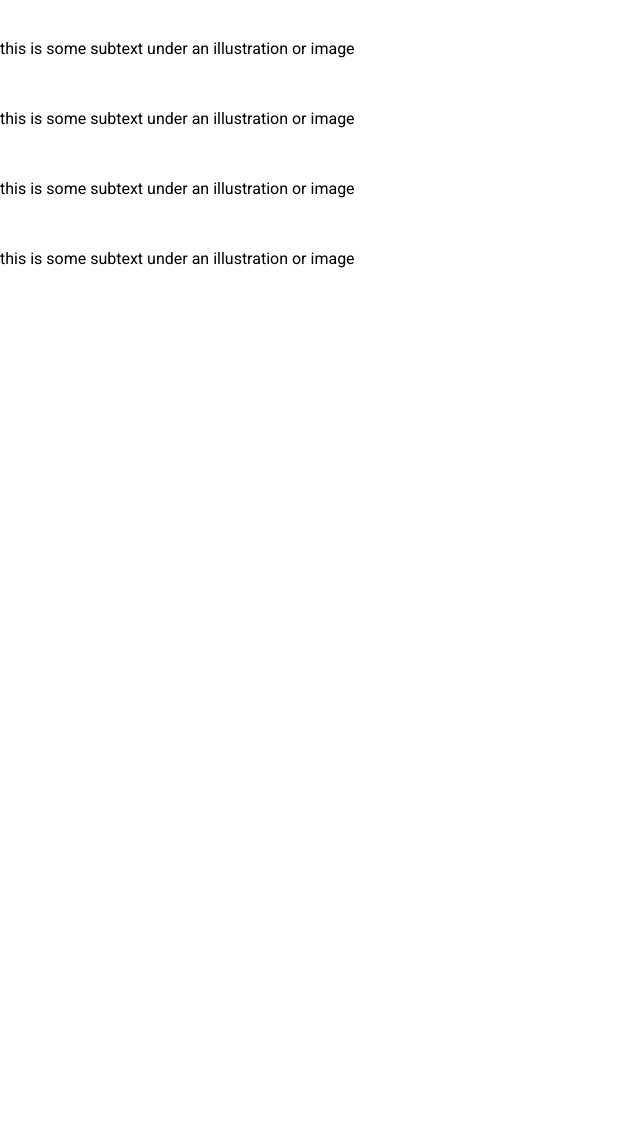
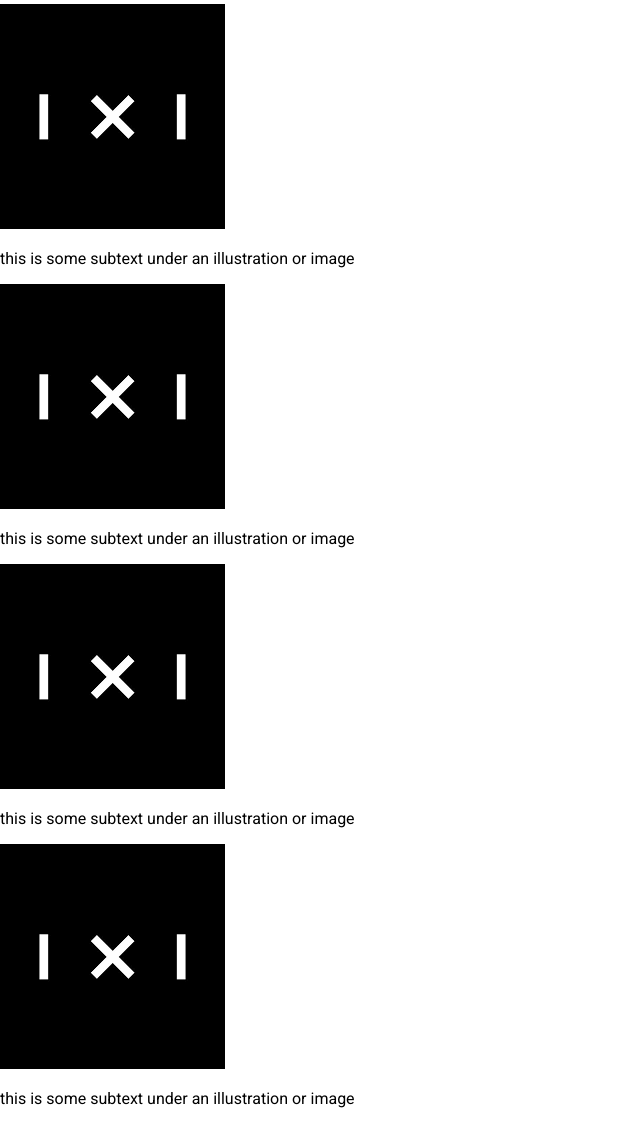
Before and after one commit to LucasGrillos/landing-page, a plain HTML site: page index.html in a window 1280 px wide. Shown: the part 534-1658 px from the top of the page, without its empty margins (0-640 px from the left). Before the commit the page ends 818 px from the top, so only its background shows below. Drawn offline with Linux system fonts and the light colour scheme.

Commit message:
Add 1x1 images to img-row

```diff
--- a/index.html
+++ b/index.html
@@ -46,28 +46,28 @@
 
         <div id="img-row">
             <div class="info-box">
-                <img src="" alt="">
+                <img src="./images/info-img.png" alt="info img">
                 <p>
                     this is some subtext under an illustration or image
                 </p>
             </div>
 
             <div class="info-box">
-                <img src="" alt="">
+                <img src="./images/info-img.png" alt="info img">
                 <p>
                     this is some subtext under an illustration or image
                 </p>
             </div>
 
             <div class="info-box">
-                <img src="" alt="">
+                <img src="./images/info-img.png" alt="info img">
                 <p>
                     this is some subtext under an illustration or image
                 </p>
             </div>
 
             <div class="info-box">
-                <img src="" alt="">
+                <img src="./images/info-img.png" alt="info img">
                 <p>
                     this is some subtext under an illustration or image
                 </p>
```
Also changed, not shown: images/info-img.png (added).
